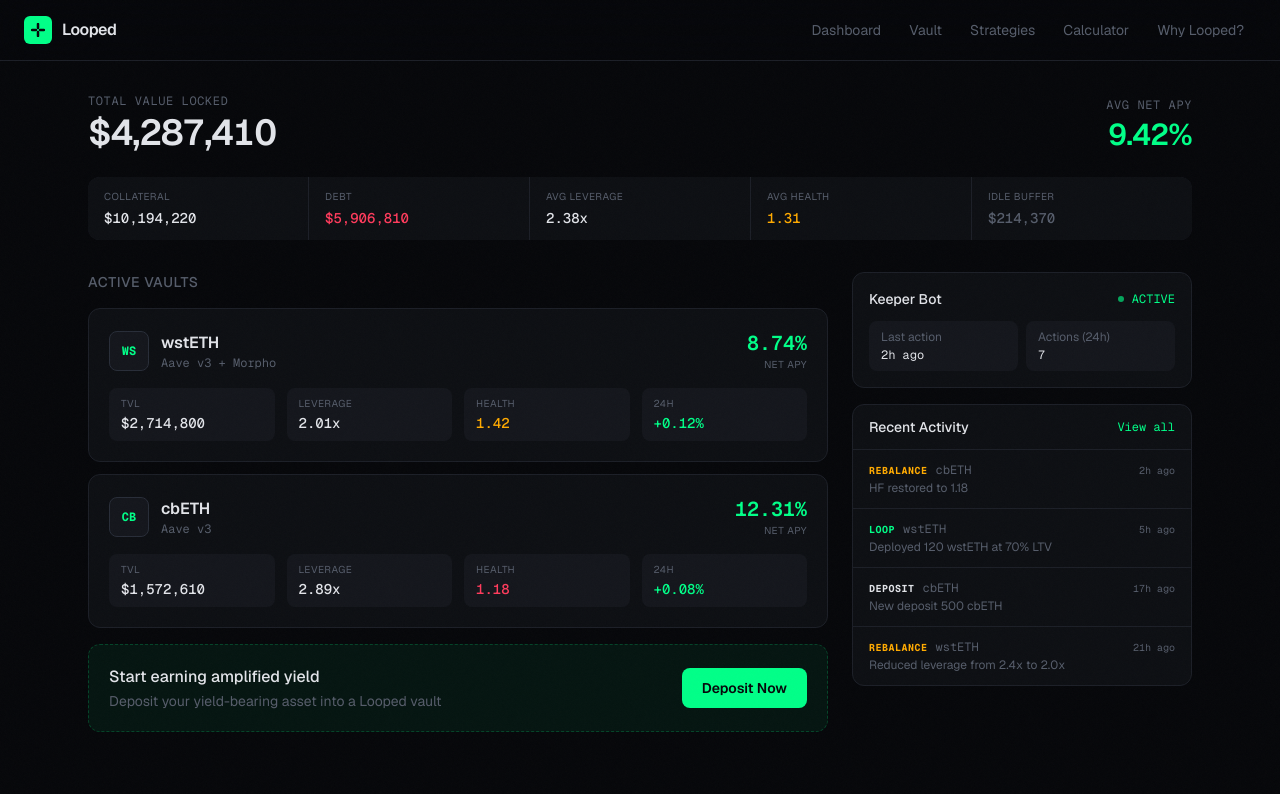
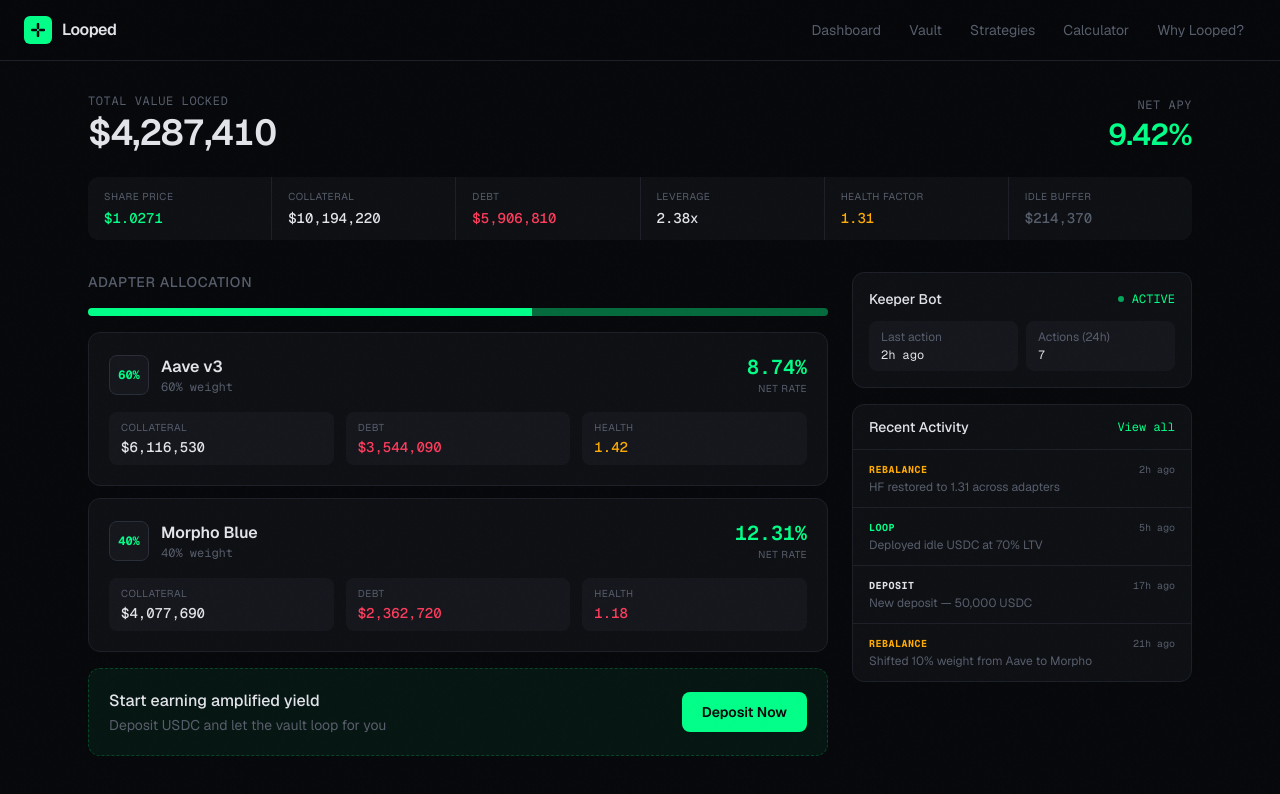
Before and after one commit to 0xgeeb/looped, a Next.js app in the folder ui/: page / in a window 1280 px wide. Shown: the top 794 px of the page. Built offline with nearby package versions, Linux system fonts and the light colour scheme.

Commit message:
reworked vault verbiage

```diff
--- a/ui/src/app/page.tsx
+++ b/ui/src/app/page.tsx
@@ -1,44 +1,42 @@
 import Link from "next/link";
 
-const VAULT_STATS = {
+const VAULT = {
   tvl: "$4,287,410",
   netApy: "9.42%",
-  positions: 2,
-  healthAvg: "1.31",
-  totalCollateral: "$10,194,220",
-  totalDebt: "$5,906,810",
-  avgLeverage: "2.38x",
+  sharePrice: "$1.0271",
+  collateral: "$10,194,220",
+  debt: "$5,906,810",
+  leverage: "2.38x",
+  healthFactor: "1.31",
   idleBuffer: "$214,370",
+  targetLtv: "70%",
+  loops: "3x",
 };
 
-const VAULTS = [
+const ADAPTERS = [
   {
-    asset: "wstETH",
-    tvl: "$2,714,800",
-    apy: "8.74%",
-    leverage: "2.01x",
+    protocol: "Aave v3",
+    weight: 60,
+    collateral: "$6,116,530",
+    debt: "$3,544,090",
     health: "1.42",
-    adapters: 2,
-    protocols: "Aave v3 + Morpho",
-    change24h: "+0.12%",
+    rate: "8.74%",
   },
   {
-    asset: "cbETH",
-    tvl: "$1,572,610",
-    apy: "12.31%",
-    leverage: "2.89x",
+    protocol: "Morpho Blue",
+    weight: 40,
+    collateral: "$4,077,690",
+    debt: "$2,362,720",
     health: "1.18",
-    adapters: 1,
-    protocols: "Aave v3",
-    change24h: "+0.08%",
+    rate: "12.31%",
   },
 ];
 
 const RECENT = [
-  { action: "Rebalance", asset: "cbETH", time: "2h ago", detail: "HF restored to 1.18" },
-  { action: "Loop", asset: "wstETH", time: "5h ago", detail: "Deployed 120 wstETH at 70% LTV" },
-  { action: "Deposit", asset: "cbETH", time: "17h ago", detail: "New deposit 500 cbETH" },
-  { action: "Rebalance", asset: "wstETH", time: "21h ago", detail: "Reduced leverage from 2.4x to 2.0x" },
+  { action: "Rebalance", time: "2h ago", detail: "HF restored to 1.31 across adapters" },
+  { action: "Loop", time: "5h ago", detail: "Deployed idle USDC at 70% LTV" },
+  { action: "Deposit", time: "17h ago", detail: "New deposit — 50,000 USDC" },
+  { action: "Rebalance", time: "21h ago", detail: "Shifted 10% weight from Aave to Morpho" },
 ];
 
 function healthColor(hf: string) {
@@ -59,27 +57,28 @@
               Total Value Locked
             </p>
             <h1 className="text-4xl font-semibold tracking-tight tabular-nums">
-              {VAULT_STATS.tvl}
+              {VAULT.tvl}
             </h1>
           </div>
           <div className="text-right">
             <p className="text-xs font-mono text-muted uppercase tracking-wider mb-1">
-              Avg Net APY
+              Net APY
             </p>
             <div className="text-3xl font-semibold tracking-tight text-accent tabular-nums">
-              {VAULT_STATS.netApy}
+              {VAULT.netApy}
             </div>
           </div>
         </div>
 
         {/* Metric strip */}
-        <div className="grid grid-cols-5 gap-px rounded-xl overflow-hidden bg-border">
+        <div className="grid grid-cols-6 gap-px rounded-xl overflow-hidden bg-border">
           {[
-            { label: "Collateral", value: VAULT_STATS.totalCollateral },
-            { label: "Debt", value: VAULT_STATS.totalDebt, color: "text-danger" },
-            { label: "Avg Leverage", value: VAULT_STATS.avgLeverage },
-            { label: "Avg Health", value: VAULT_STATS.healthAvg, color: healthColor(VAULT_STATS.healthAvg) },
-            { label: "Idle Buffer", value: VAULT_STATS.idleBuffer, color: "text-muted" },
+            { label: "Share Price", value: VAULT.sharePrice, color: "text-accent" },
+            { label: "Collateral", value: VAULT.collateral },
+            { label: "Debt", value: VAULT.debt, color: "text-danger" },
+            { label: "Leverage", value: VAULT.leverage },
+            { label: "Health Factor", value: VAULT.healthFactor, color: healthColor(VAULT.healthFactor) },
+            { label: "Idle Buffer", value: VAULT.idleBuffer, color: "text-muted" },
           ].map((m, i) => (
             <div
               key={m.label}
@@ -98,15 +97,27 @@
       </div>
 
       <div className="grid md:grid-cols-[1fr_340px] gap-6">
-        {/* Vault Cards */}
+        {/* Adapter Allocation */}
         <div>
           <h2 className="text-sm font-medium text-muted uppercase tracking-wider mb-4">
-            Active Vaults
+            Adapter Allocation
           </h2>
+
+          {/* Weight bar */}
+          <div className="flex rounded-full overflow-hidden h-2 mb-4">
+            {ADAPTERS.map((a, i) => (
+              <div
+                key={a.protocol}
+                className={`${i === 0 ? "bg-accent" : "bg-accent/40"}`}
+                style={{ width: `${a.weight}%` }}
+              />
+            ))}
+          </div>
+
           <div className="space-y-3">
-            {VAULTS.map((vault, i) => (
+            {ADAPTERS.map((adapter, i) => (
               <div
-                key={vault.asset}
+                key={adapter.protocol}
                 className="rounded-xl bg-surface border border-border p-5 glow-card animate-fade-in-up"
                 style={{ animationDelay: `${(i + 1) * 80}ms` }}
               >
@@ -114,38 +125,33 @@
                   <div className="flex items-center gap-3">
                     <div className="w-10 h-10 rounded-lg bg-surface-2 border border-border-bright flex items-center justify-center">
                       <span className="text-xs font-mono font-bold text-accent">
-                        {vault.asset.slice(0, 2).toUpperCase()}
+                        {adapter.weight}%
                       </span>
                     </div>
                     <div>
-                      <div className="font-semibold">{vault.asset}</div>
+                      <div className="font-semibold">{adapter.protocol}</div>
                       <div className="text-xs text-muted font-mono">
-                        {vault.protocols}
+                        {adapter.weight}% weight
                       </div>
                     </div>
                   </div>
                   <div className="text-right">
                     <div className="text-xl font-mono font-semibold text-accent tabular-nums">
-                      {vault.apy}
+                      {adapter.rate}
                     </div>
                     <div className="text-[10px] text-muted uppercase tracking-wider">
-                      net apy
+                      net rate
                     </div>
                   </div>
                 </div>
 
-                <div className="grid grid-cols-4 gap-3">
-                  <Metric label="TVL" value={vault.tvl} />
-                  <Metric label="Leverage" value={vault.leverage} />
+                <div className="grid grid-cols-3 gap-3">
+                  <Metric label="Collateral" value={adapter.collateral} />
+                  <Metric label="Debt" value={adapter.debt} color="text-danger" />
                   <Metric
                     label="Health"
-                    value={vault.health}
-                    color={healthColor(vault.health)}
-                  />
-                  <Metric
-                    label="24h"
-                    value={vault.change24h}
-                    color="text-accent"
+                    value={adapter.health}
+                    color={healthColor(adapter.health)}
                   />
                 </div>
               </div>
@@ -160,7 +166,7 @@
             <div>
               <div className="font-medium mb-0.5">Start earning amplified yield</div>
               <div className="text-sm text-muted">
-                Deposit your yield-bearing asset into a Looped vault
+                Deposit USDC and let the vault loop for you
               </div>
             </div>
             <Link
@@ -219,7 +225,6 @@
                   className="px-4 py-3 hover:bg-surface-2 transition-colors"
                 >
                   <div className="flex items-center justify-between mb-0.5">
-                    <div className="flex items-center gap-2">
                     <span
                       className={`text-[10px] font-mono font-bold tracking-wider ${
                         item.action === "Rebalance"
@@ -231,10 +236,6 @@
                     >
                       {item.action.toUpperCase()}
                     </span>
-                      <span className="text-xs text-muted font-mono">
-                        {item.asset}
-                      </span>
-                    </div>
                     <span className="text-[10px] text-muted font-mono">
                       {item.time}
                     </span>
--- a/ui/src/app/strategies/page.tsx
+++ b/ui/src/app/strategies/page.tsx
@@ -26,91 +26,88 @@
     id: "1",
     type: "loop",
     timestamp: "2026-03-18T14:32:00Z",
-    asset: "wstETH",
-    details: "Entered 3x loop at 70% LTV",
+    asset: "Aave v3",
+    details: "Deployed idle USDC — 3x loop at 70% LTV",
     txHash: "0x8a2f...3e71",
-    collateralDelta: "+2,533.41",
-    debtDelta: "+1,533.41",
+    collateralDelta: "+$253,410",
+    debtDelta: "+$153,410",
   },
   {
     id: "2",
     type: "rebalance",
     timestamp: "2026-03-18T12:15:00Z",
-    asset: "cbETH",
-    details: "Rebalanced to target 65% LTV",
+    asset: "Morpho Blue",
+    details: "Rebalanced to target 70% LTV",
     txHash: "0x1b4c...9f02",
-    collateralDelta: "-120.5",
-    debtDelta: "-185.2",
+    collateralDelta: "-$12,050",
+    debtDelta: "-$18,520",
   },
   {
     id: "3",
     type: "loop",
     timestamp: "2026-03-18T09:44:00Z",
-    asset: "wstETH",
-    details: "Entered 2x loop at 70% LTV",
+    asset: "Morpho Blue",
+    details: "Deployed idle USDC — 2x loop at 70% LTV",
     txHash: "0x3d7e...a1b8",
-    collateralDelta: "+1,490.00",
-    debtDelta: "+490.00",
+    collateralDelta: "+$149,000",
+    debtDelta: "+$49,000",
   },
   {
     id: "4",
     type: "deposit",
     timestamp: "2026-03-17T22:10:00Z",
-    asset: "cbETH",
-    details: "New deposit processed, looped 3x",
+    asset: "Vault",
+    details: "New deposit processed — 50,000 USDC",
     txHash: "0xf29a...5c43",
-    collateralDelta: "+3,200.00",
-    debtDelta: "+2,200.00",
+    collateralDelta: "+$50,000",
   },
   {
     id: "5",
     type: "withdraw",
     timestamp: "2026-03-17T18:33:00Z",
-    asset: "wstETH",
-    details: "Partial withdrawal, delooped 1 iteration",
+    asset: "Vault",
+    details: "Partial withdrawal — delooped 1 iteration",
     txHash: "0x6e8d...7b19",
-    collateralDelta: "-800.00",
-    debtDelta: "-550.00",
+    collateralDelta: "-$80,000",
+    debtDelta: "-$55,000",
   },
   {
     id: "6",
     type: "rebalance",
     timestamp: "2026-03-17T14:05:00Z",
-    asset: "wstETH",
-    details: "Health factor low, reduced leverage",
+    asset: "Aave v3",
+    details: "Health factor low — reduced leverage",
     txHash: "0xa4f1...2d90",
-    collateralDelta: "-400.00",
-    debtDelta: "-600.00",
+    collateralDelta: "-$40,000",
+    debtDelta: "-$60,000",
   },
   {
     id: "7",
-    type: "deleverage",
+    type: "rebalance",
     timestamp: "2026-03-16T03:22:00Z",
-    asset: "rETH",
-    details: "Emergency deleverage triggered",
+    asset: "Vault",
+    details: "Shifted 10% weight from Aave to Morpho for better rate",
     txHash: "0xc7b2...8e56",
-    collateralDelta: "-5,100.00",
-    debtDelta: "-5,100.00",
   },
 ];
 
 const MOCK_POSITIONS: Position[] = [
   {
-    asset: "wstETH",
-    collateral: "4,023.41",
-    debt: "2,023.41",
-    netPosition: "2,000.00",
+    asset: "Aave v3",
+    collateral: "$6,116,530",
+    debt: "$3,544,090",
+    netPosition: "$2,572,440",
     healthFactor: "1.42",
-    leverage: "2.01x",
+    leverage: "2.38x",
     apy: "8.74%",
   },
   {
-    asset: "cbETH",
-    collateral: "3,079.50",
-    debt: "2,014.80",
-    netPosition: "1,064.70",
+    asset: "Morpho Blue",
+    collateral: "$4,077,690",
+    debt: "$2,362,720",
+    netPosition: "$1,714,970",
     healthFactor: "1.18",
-    leverage: "2.89x",
+    leverage: "2.38x",
     apy: "12.31%",
   },
 ];
@@ -173,7 +170,7 @@
       {/* Active Positions */}
       <section className="mb-10">
         <h2 className="text-sm font-medium text-muted uppercase tracking-wider mb-4">
-          Active Positions
+          Adapter Positions
         </h2>
         <div className="grid gap-4 md:grid-cols-2">
           {MOCK_POSITIONS.map((pos) => (
@@ -183,8 +180,8 @@
             >
               <div className="flex items-center justify-between mb-4">
                 <div className="flex items-center gap-3">
-                  <div className="w-9 h-9 rounded-full bg-surface-2 border border-border-bright flex items-center justify-center text-xs font-mono font-bold text-accent">
-                    {pos.asset.slice(0, 2).toUpperCase()}
+                  <div className="w-9 h-9 rounded-full bg-surface-2 border border-border-bright flex items-center justify-center text-[10px] font-mono font-bold text-accent">
+                    {pos.asset.split(" ")[0].slice(0, 4).toUpperCase()}
                   </div>
                   <div>
                     <div className="font-semibold">{pos.asset}</div>
@@ -233,7 +230,7 @@
               <div className="mt-3 pt-3 border-t border-border flex justify-between text-xs text-muted">
                 <span>Net position</span>
                 <span className="font-mono text-foreground">
-                  {pos.netPosition} {pos.asset}
+                  {pos.netPosition}
                 </span>
               </div>
             </div>
```
Lines whose indentation alone changed are shown as unchanged.
